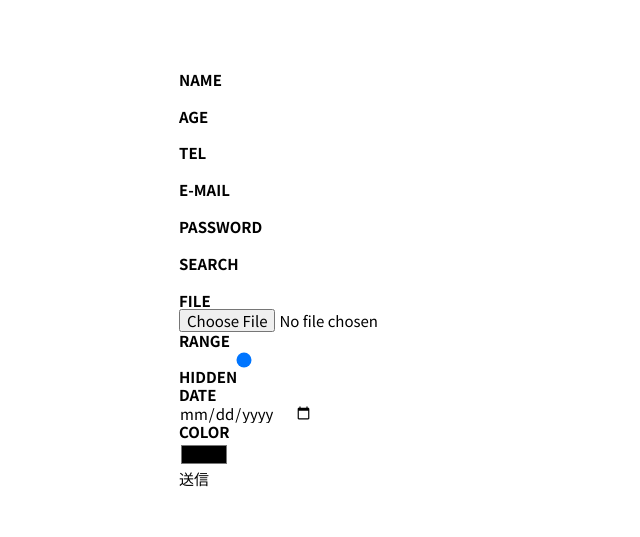
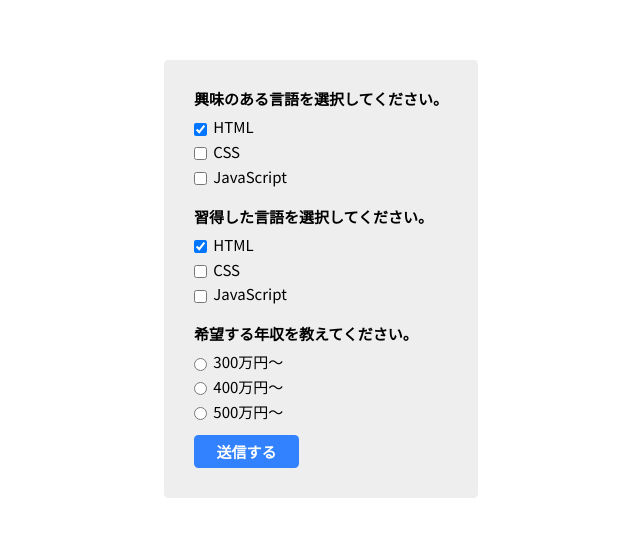
Before and after one commit to vivlio-kumihan/study-css, a plain HTML site: page index.html in a window 1280 px wide. Shown: the part 121-658 px from the top of the page, without its empty margins (319-959 px from the left). Drawn offline with Linux system fonts and the light colour scheme; a web font is replaced by a local one.

Commit message:
formについて=> checkbox
	=> 縦横どちらの方向にレイアウトするかに関わらず、ul, liで構成すること。
		CSSでコントロールするために絶対に必要。
	=> checkbox属性の付いたinput要素には、label要素（テキストはこちらにレイアウト）を従属させて構成する。
		テキスト部をクリックしてもcheckboxにチェックが入るようになる。
		そして、やはりcssでコントロールするため。
	=> checkbox要素にname属性を付ける。
		id属性の付いたinput要素が複数必要になる場合（複数質問に同一選択枝）に、
		name属性でコントロールできる。
	=> radio属性のチェックを複数選択できないようにするため
		name属性を付与する。
	=> 送信する値はvalue属性で設定。

```diff
--- a/assets/css/style.css
+++ b/assets/css/style.css
@@ -12,12 +12,38 @@ body {
 
 .container {
   display: flex;
-  flex-direction: column;
   justify-content: center;
   align-items: center;
   height: 100vh;
 }
 
+dl {
+  padding: 2rem;
+  background-color: #eee;
+  border-radius: .3rem;
+}
 dt {
+  margin-bottom: .7rem;
   text-transform: uppercase;
 }
+
+dt:not(:first-of-type) {
+  margin-top: 1.5rem;
+}
+li:not(:first-of-type) {
+  margin-top: .5rem;
+}
+
+label {
+  margin-left: .2rem;
+}
+
+button {
+  margin-top: 1rem;
+  padding: .5rem 1.5rem;
+  text-align: center;
+  font-weight: 700;
+  color: #fff;
+  background-color: rgb(50, 130, 255);
+  border-radius: .3rem;
+}
--- a/index.html
+++ b/index.html
@@ -13,32 +13,63 @@
 </head>
 <body>
   <div class="container">
-    <form action="" method="post" name="contact">
+    <form action="" method="post" name="about-checkbox">
       <dl>
-        <dt>name</dt>
-        <dd><input type="text"></dd>
-        <dt>age</dt>
-        <dd><input type="number"></dd>
-        <dt>tel</dt>
-        <dd><input type="tel"></dd>
-        <dt>e-mail</dt>
-        <dd><input type="email"></dd>
-        <dt>password</dt>
-        <dd><input type="password"></dd>
-        <dt>search</dt>
-        <dd><input type="search"></dd>
-        <dt>file</dt>
-        <dd><input type="file"></dd>
-        <dt>range</dt>
-        <dd><input type="range"></dd>
-        <dt>hidden</dt>
-        <dd><input type="hidden"></dd>
-        <dt>date</dt>
-        <dd><input type="date"></dd>
-        <dt>color</dt>
-        <dd><input type="color"></dd>
+        <dt>興味のある言語を選択してください。</dt>
+        <dd>
+          <ul>
+            <li>
+              <input type="checkbox" name="interest" id="html" value="html" checked>
+              <label for="html">HTML</label>
+            </li>
+            <li>
+              <input type="checkbox" name="interest" id="css" value="css">
+              <label for="css">CSS</label>
+            </li>
+            <li>
+              <input type="checkbox" name="interest" id="js" value="js">
+              <label for="js">JavaScript</label>
+            </li>
+          </ul>
+        </dd>
+
+        <dt>習得した言語を選択してください。</dt>
+        <dd>
+          <ul>
+            <li>
+              <input type="checkbox" name="learned" id="html" value="html" checked>
+              <label for="html">HTML</label>
+            </li>
+            <li>
+              <input type="checkbox" name="learned" id="css" value="css">
+              <label for="css">CSS</label>
+            </li>
+            <li>
+              <input type="checkbox" name="learned" id="js" value="js">
+              <label for="js">JavaScript</label>
+            </li>
+          </ul>
+        </dd>
+
+        <dt>希望する年収を教えてください。</dt>
+        <dd>
+          <ul>
+            <li>
+              <input type="radio" name="annual" id="300" value="300">
+              <label for="300">300万円〜</label>
+            </li>
+            <li>
+              <input type="radio" name="annual" id="400" value="400">
+              <label for="400">400万円〜</label>
+            </li>
+            <li>
+              <input type="radio" name="annual" id="500" value="500">
+              <label for="500">500万円〜</label>
+            </li>
+          </ul>
+        </dd>
+        <button submit="送信">送信する</button>
       </dl>
-      <button type="submit" value="送信　">送信</button>
     </form>
   </div>
 </body>
```
